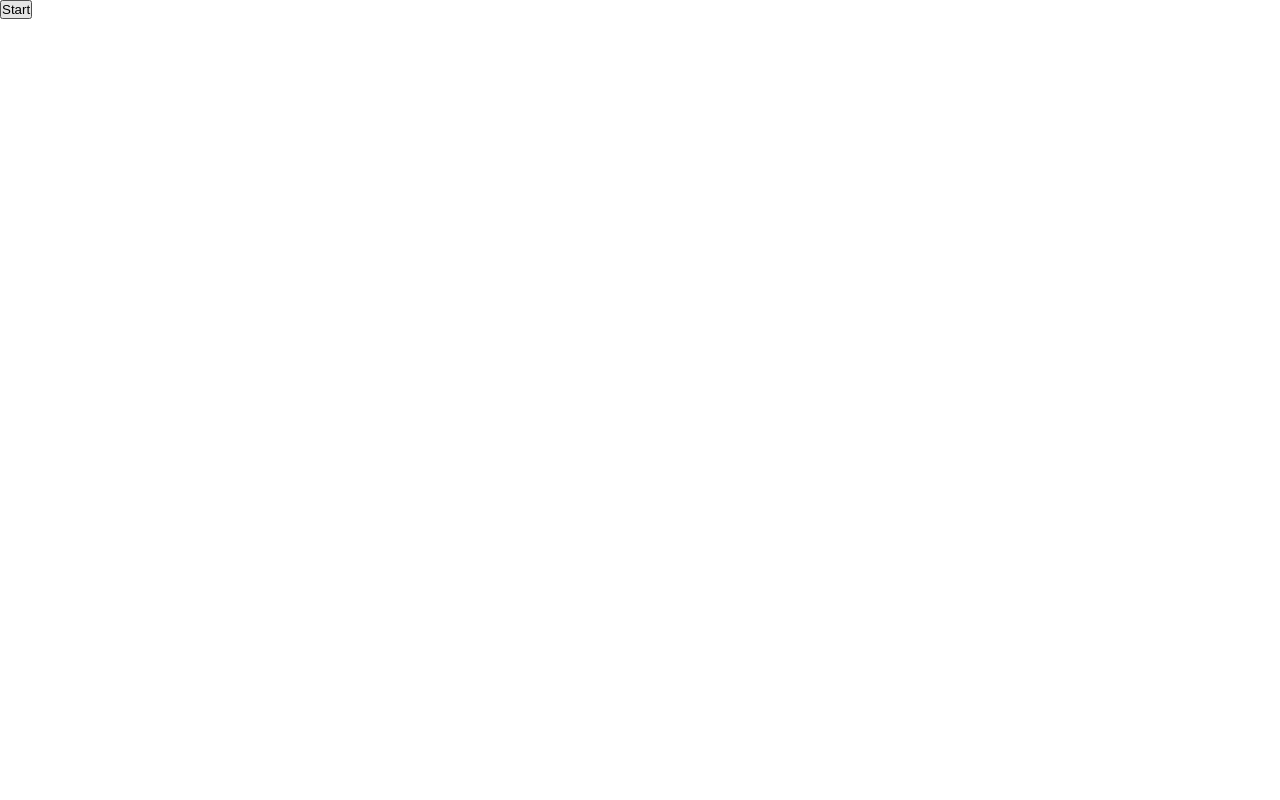
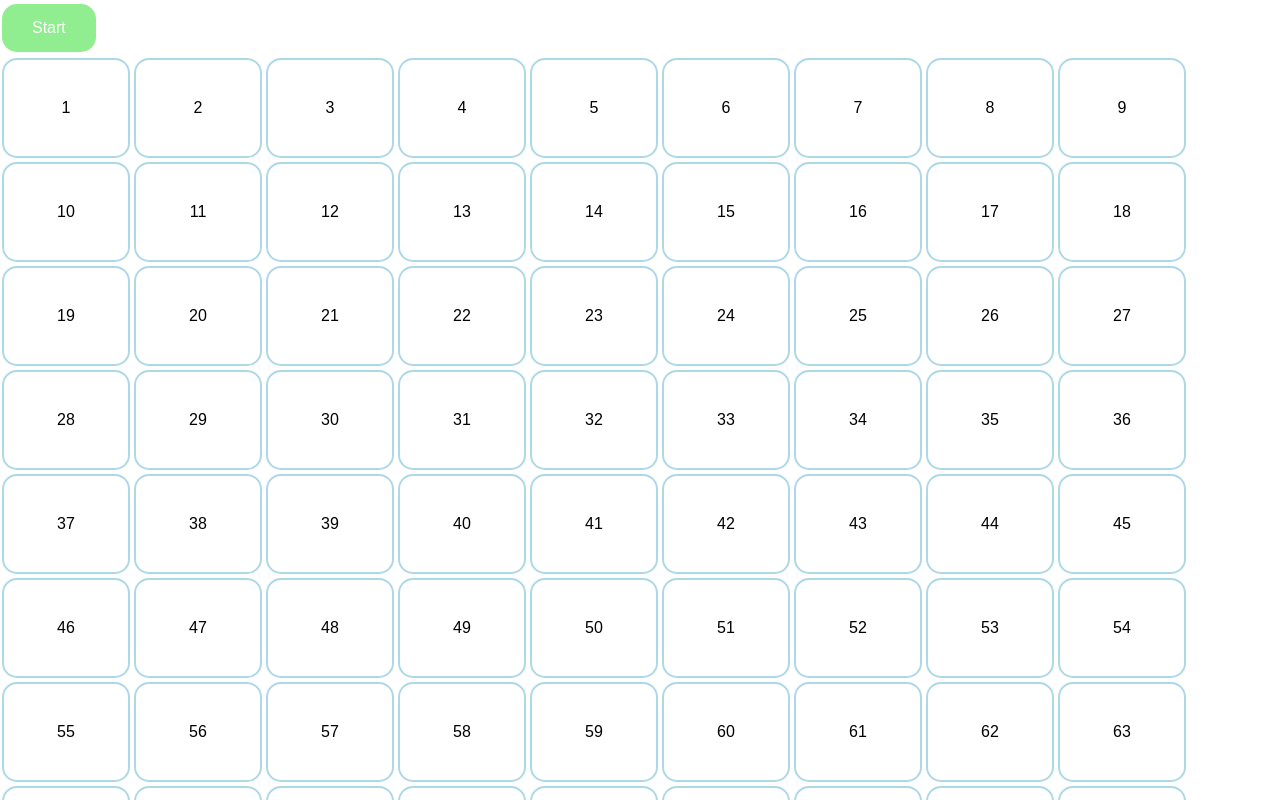
Before and after one commit to aeeerdna/js-campominato-grid, a plain HTML site: page index.html in a window 1280 px wide. Both pictures are taken after a click on the button "Start". Shown: the top 800 px of the page. Drawn offline with Linux system fonts and the light colour scheme.

Commit message:
cells even odd

```diff
--- a/css/style.css
+++ b/css/style.css
@@ -10,3 +10,49 @@ body {
 }
 
 /*** end GENERICS ***/
+
+
+/*** CONTENT ***/
+.cells,
+#start-btn {
+    border-radius: 15px;
+}
+
+#start-btn {
+    background-color: lightgreen;
+    border: none;
+    color: white;
+    padding: 15px 30px;
+    text-align: center;
+    text-decoration: none;
+    display: inline-block;
+    font-size: 16px;
+    margin: 4px 2px;
+    cursor: pointer;
+}
+
+.cells,
+#grid {
+    display: flex;
+}
+
+#grid {
+    flex-wrap: wrap;
+}
+
+.cells {
+    align-items: center;
+    justify-content: center;
+    width: calc(100% / 10);
+    height: 100px;
+    border: 2px solid lightblue;
+    margin: 2px;
+}
+
+.even {
+    background-color: lightcoral;
+}
+
+.odd {
+    background-color: lightgreen;
+}
--- a/index.html
+++ b/index.html
@@ -7,12 +7,12 @@
     <meta name="viewport" content="width=device-width, initial-scale=1.0">
     <link rel="stylesheet" href="css/style.css">
     <script src="js/script.js" defer></script>
-    <title>Esempio</title>
+    <title>Campominato</title>
 </head>
 
 <body>
     <div>
-        <button id="init-btn">Start</button>
+        <button id="start-btn">Start</button>
     </div>
     <div class="container">
         <div id="grid"></div>
--- a/js/script.js
+++ b/js/script.js
@@ -1 +1,36 @@
 console.log('JS OK!!!');
+
+// start button
+const button = document.getElementById('start-btn');
+
+button.addEventListener('click', function () {
+    console.log('cliccato');
+    const gridElement = document.getElementById('grid');
+    gridElement.innerHTML = '';
+
+    // creating cells with number from 1 to 100
+    for (let index = 1; index <= 100; index++) {
+        const cellElement = document.createElement('div');
+        cellElement.className = 'cells';
+        cellElement.innerHTML = index;
+
+        // cells clicked
+        cellElement.addEventListener('click', function () {
+            console.log('cells clicked', index)
+            const isEven = isNumberEven(index);
+
+            if (isEven) {
+                cellElement.classList.add('even');
+            } else {
+                this.classList.add('odd');
+            }
+
+        });
+
+        gridElement.append(cellElement);
+    }
+})
+
+function isNumberEven(number) {
+    return number % 2 === 0;
+}
```
